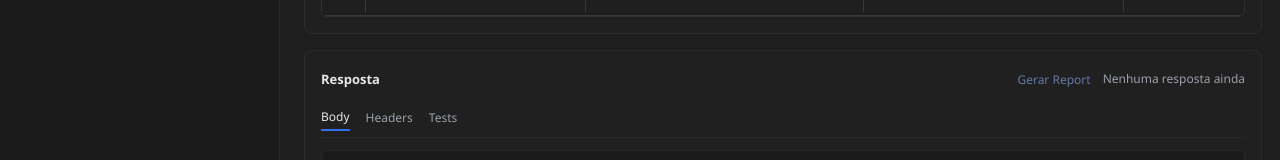
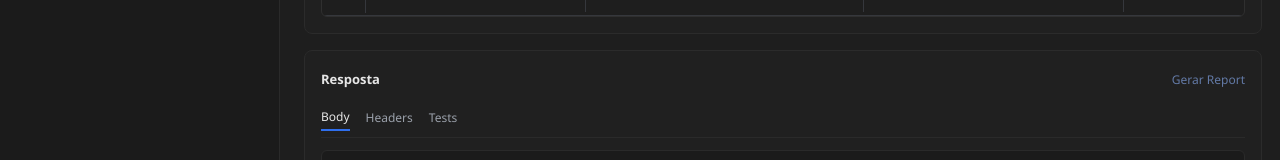
Before and after one commit to rhaynner-qa/easyPostman, a React (Vite) app: page / in a window 1280 px wide. Shown: the part 336-496 px from the top of the page. Built offline with nearby package versions, Linux system fonts and the light colour scheme.

Commit message:
Remove texto nenhuma resposta ainda

```diff
--- a/src/App.jsx
+++ b/src/App.jsx
@@ -2559,9 +2559,7 @@ function App() {
                     <span>{response.duration} ms</span>
                     <span>{response.size} bytes</span>
                   </>
-                ) : (
-                  <span>Nenhuma resposta ainda</span>
-                )}
+                ) : null}
               </div>
             </div>
             <div className="tab-row response-tabs">
```
